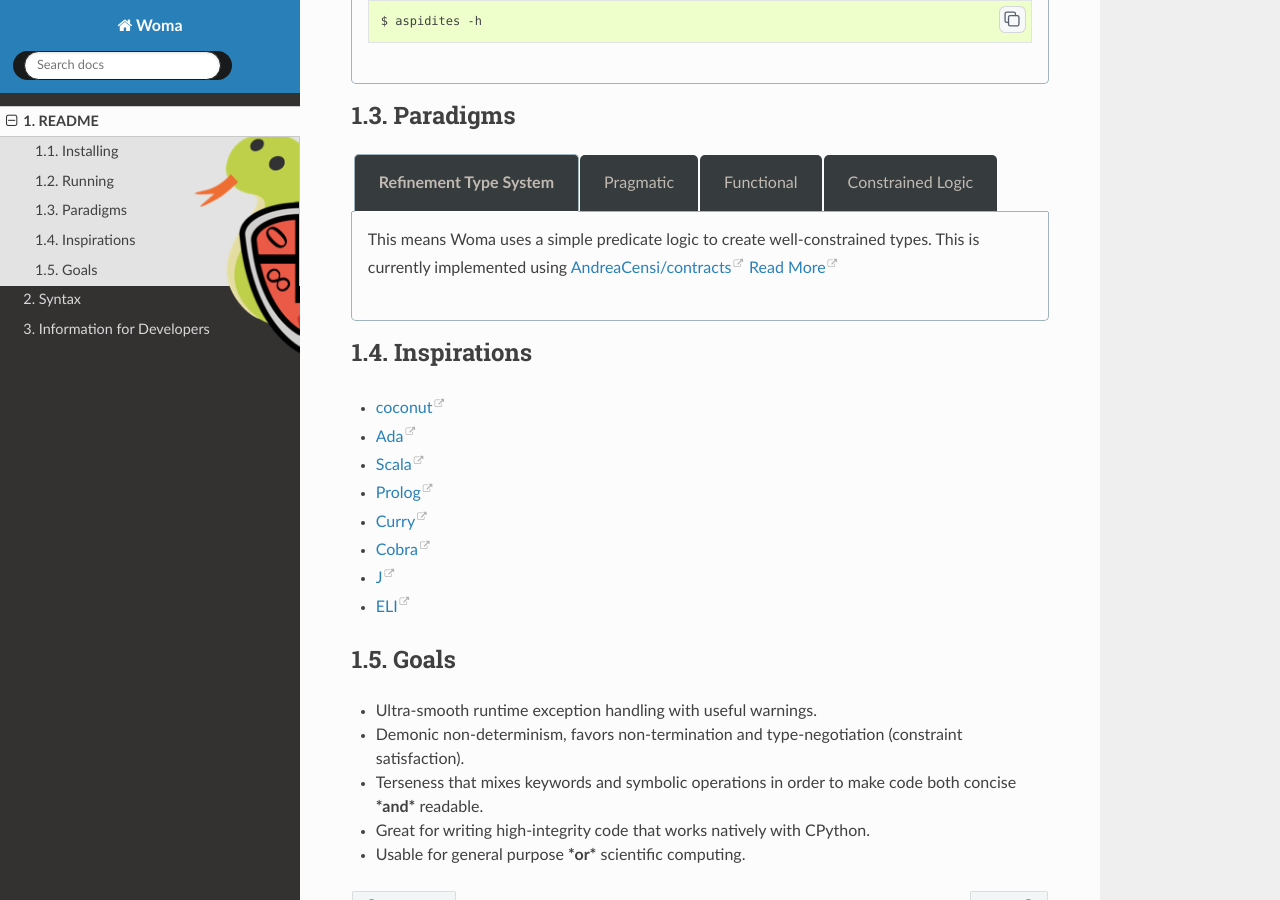
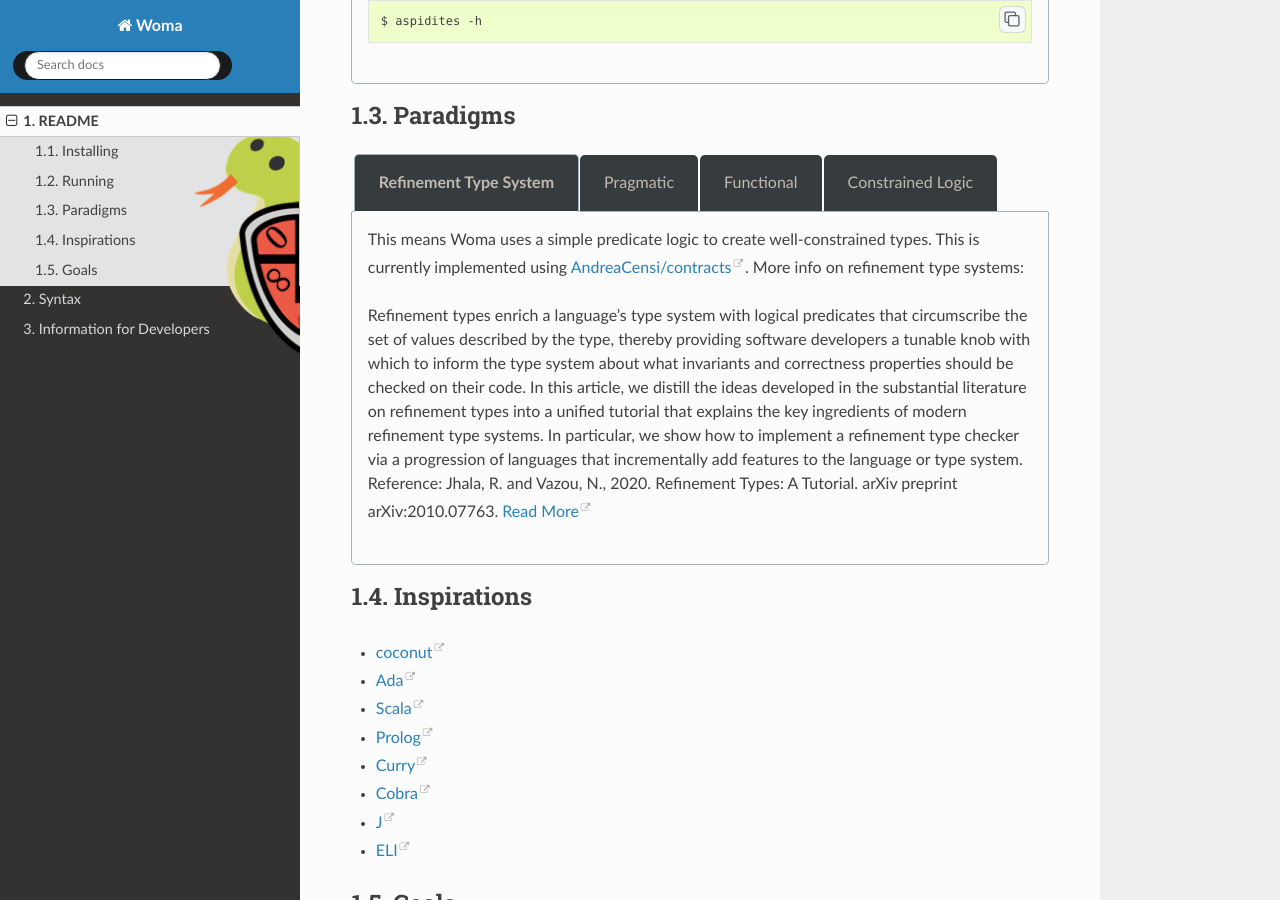
Before and after one commit to rjdbcm/Aspidites, a Sphinx documentation site: the page built from docs/README.rst, in a window 1280 px wide and 900 px high, scrolled down 690 px. Built offline with Sphinx 7.4.7 and the Read the Docs theme 2.0.0, drawn with Linux system fonts in a browser that asks for light colours.

Commit message:
Update README.rst

```diff
--- a/docs/README.rst
+++ b/docs/README.rst
@@ -69,8 +69,11 @@ Paradigms
 
     .. tab:: Refinement Type System
 
-        This means Woma uses a simple predicate logic to create well-constrained types. This is currently implemented using `AndreaCensi/contracts <https://github.com/AndreaCensi/contracts>`_
-        `Read More  <https://arxiv.org/pdf/2010.07763.pdf>`__
+        This means Woma uses a simple predicate logic to create well-constrained types. This is currently implemented using `AndreaCensi/contracts <https://github.com/AndreaCensi/contracts>`_. More info on refinement type systems:
+
+        Refinement types enrich a language's type system with logical predicates that circumscribe the set of values described by the type, thereby providing               software developers a tunable knob with which to inform the type system about what invariants and correctness properties should be checked on their code.           In this article, we distill the ideas developed in the substantial literature on refinement types into a unified tutorial that explains the key ingredients         of modern refinement type systems. In particular, we show how to implement a refinement type checker via a progression of languages that incrementally add         features to the language or type system.
+        Reference: Jhala, R. and Vazou, N., 2020. Refinement Types: A Tutorial. arXiv preprint arXiv:2010.07763.
+        `Read More <https://arxiv.org/pdf/2010.07763.pdf>`__
 
     .. tab:: Pragmatic
 
```
